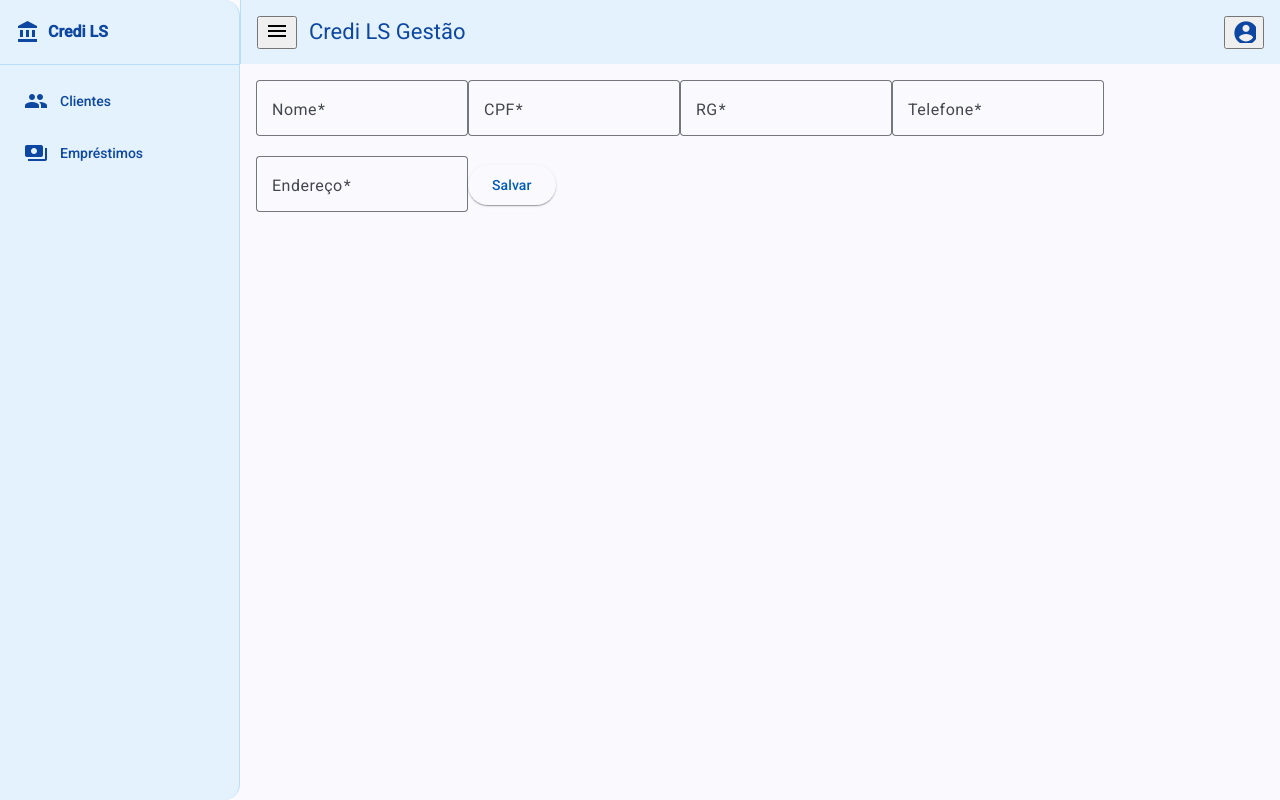
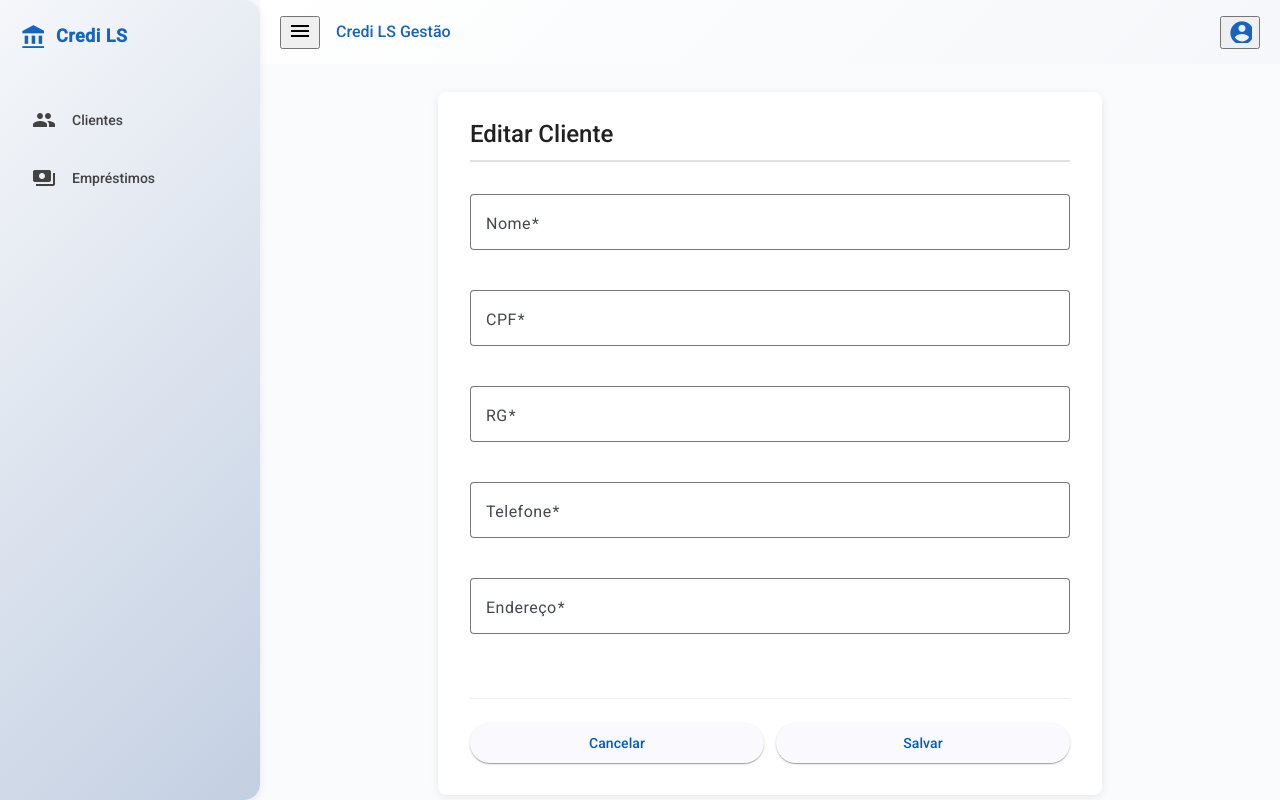
Before and after one commit to rodrigofelix12/credi-front, an Angular app: page /clientes/1/editar in a window 1280 px wide. Built offline with nearby package versions, Linux system fonts and the light colour scheme; no server answers.

Commit message:
fix: layout of form and list tables fixed

```diff
--- a/src/app/app.config.ts
+++ b/src/app/app.config.ts
@@ -1,11 +1,13 @@
 import { ApplicationConfig, provideBrowserGlobalErrorListeners } from '@angular/core';
 import { provideRouter } from '@angular/router';
+import { provideHttpClient } from '@angular/common/http';
 
 import { routes } from './app.routes';
 
 export const appConfig: ApplicationConfig = {
   providers: [
     provideBrowserGlobalErrorListeners(),
-    provideRouter(routes)
+    provideRouter(routes),
+    provideHttpClient()
   ]
 };
--- a/src/app/app.routes.ts
+++ b/src/app/app.routes.ts
@@ -1,5 +1,6 @@
 import { Routes } from '@angular/router';
 import { MainLayout } from './layout/main-layout/main-layout';
+import { ClientesResolver } from './core/resolvers/clientes.resolver';
 
 export const routes: Routes = [
   {
@@ -10,7 +11,10 @@ export const routes: Routes = [
         path: 'clientes',
         loadComponent: () =>
           import('./pages/clientes/clientes-list/clientes-list')
-            .then(c => c.ClientesList)
+            .then(c => c.ClientesList),
+        resolve: {
+          clientes: ClientesResolver
+        }
       },
       {
         path: 'clientes/novo',
--- /dev/null
+++ b/src/app/core/resolvers/clientes.resolver.ts
@@ -0,0 +1,23 @@
+import { Injectable } from '@angular/core';
+import {
+  Resolve,
+  ActivatedRouteSnapshot,
+  RouterStateSnapshot,
+} from '@angular/router';
+import { Observable } from 'rxjs';
+import { ClienteService } from '../services/cliente.service';
+import { Cliente } from '../models/cliente.model';
+
+@Injectable({
+  providedIn: 'root',
+})
+export class ClientesResolver implements Resolve<Cliente[]> {
+  constructor(private service: ClienteService) {}
+
+  resolve(
+    route: ActivatedRouteSnapshot,
+    state: RouterStateSnapshot
+  ): Observable<Cliente[]> {
+    return this.service.listar();
+  }
+}
--- a/src/app/layout/main-layout/main-layout.css
+++ b/src/app/layout/main-layout/main-layout.css
@@ -3,77 +3,107 @@
 }
 
 .sidenav {
-  width: 240px;
-  background: #e3f2fd;
-  box-shadow: none !important;
-  border-right: 1px solid #bbdefb;
+  width: 260px;
+  background: linear-gradient(135deg, #f5f7fa 0%, #c3cfe2 100%);
+  box-shadow: 0 2px 8px rgba(0, 0, 0, 0.08);
+  border-right: none;
   display: flex;
   flex-direction: column;
 }
 
 .sidenav-header {
-  height: 64px;
+  height: 72px;
   display: flex;
   align-items: center;
-  gap: 8px;
-  padding: 0 16px;
+  gap: 12px;
+  padding: 0 20px;
   font-weight: 600;
-  color: #0d47a1;
-  border-bottom: 1px solid #bbdefb;
+  color: #1565c0;
+  border-bottom: none;
+  margin-bottom: 8px;
 }
 
 .logo-icon {
-  color: #0d47a1;
+  color: #1565c0;
+  font-size: 28px;
 }
 
 .logo-text {
-  font-size: 16px;
+  font-size: 18px;
+  letter-spacing: 0.5px;
 }
 
 .sidenav-menu {
   flex: 1;
   overflow-y: auto;
+  padding: 8px 0;
 }
 
 mat-nav-list a {
   display: flex;
   align-items: center;
-  gap: 12px;
-
-  padding: 12px 16px;
-  margin: 4px 8px;
-  border-radius: 6px;
-
-  color: #0d47a1;
+  gap: 16px;
+  padding: 14px 20px;
+  margin: 6px 12px;
+  border-radius: 8px;
+  color: #424242;
   font-weight: 500;
+  transition: all 0.3s ease;
+  text-decoration: none;
 }
 
 mat-nav-list a:hover {
-  background-color: #e3f2fd;
+  background-color: rgba(21, 101, 192, 0.08);
+  color: #1565c0;
 }
 
 mat-nav-list a.active {
-  background-color: #bbdefb;
+  background-color: rgba(21, 101, 192, 0.15);
+  color: #1565c0;
+  font-weight: 600;
 }
 
+mat-nav-list a mat-icon {
+  color: inherit;
+}
 
 .toolbar {
-  background: #e3f2fd;
-  color: #0d47a1;
-  box-shadow: none;
-  border-left: 1px solid #bbdefb;
-  gap: 12px;
+  background: linear-gradient(135deg, #ffffff 0%, #f5f7fa 100%);
+  color: #1565c0;
+  box-shadow: 0 2px 8px rgba(0, 0, 0, 0.08);
+  border-left: none;
+  gap: 16px;
+  padding: 0 20px;
+  display: flex;
+  align-items: center;
+}
+
+.title {
+  font-weight: 500;
+  font-size: 16px;
 }
 
 .spacer {
   flex: 1;
 }
 
+.avatar-btn {
+  transition: transform 0.2s ease;
+  margin-left: auto;
+}
+
+.avatar-btn:hover {
+  transform: scale(1.1);
+}
+
 .avatar-btn mat-icon {
   font-size: 28px;
-  color: #0d47a1;
+  color: #1565c0;
 }
 
 .content {
-  padding: 16px;
+  padding: 28px 32px;
+  background: #fafbfc;
+  overflow-y: auto;
+  height: calc(100vh - 72px);
 }
--- a/src/app/pages/clientes/cliente-form/cliente-form.css
+++ b/src/app/pages/clientes/cliente-form/cliente-form.css
@@ -0,0 +1,52 @@
+.form-container {
+  max-width: 600px;
+  margin: 0 auto;
+  padding: 32px;
+  background: white;
+  border-radius: 8px;
+  box-shadow: 0 2px 8px rgba(0, 0, 0, 0.08);
+}
+
+.form-header {
+  margin-bottom: 32px;
+  padding-bottom: 16px;
+  border-bottom: 2px solid #e0e0e0;
+}
+
+.form-header h2 {
+  margin: 0;
+  font-size: 24px;
+  font-weight: 500;
+  color: #212121;
+}
+
+form {
+  display: flex;
+  flex-direction: column;
+  gap: 20px;
+}
+
+mat-form-field {
+  width: 100%;
+}
+
+.form-actions {
+  display: flex;
+  gap: 12px;
+  margin-top: 24px;
+  padding-top: 24px;
+  border-top: 1px solid #f0f0f0;
+}
+
+.form-actions button {
+  flex: 1;
+}
+
+.btn-cancelar {
+  background: #f5f5f5;
+  color: #424242;
+}
+
+.btn-cancelar:hover {
+  background: #e0e0e0;
+}
--- a/src/app/pages/clientes/cliente-form/cliente-form.html
+++ b/src/app/pages/clientes/cliente-form/cliente-form.html
@@ -1,3 +1,8 @@
+<div class="form-container">
+  <div class="form-header">
+    <h2>{{ id ? 'Editar Cliente' : 'Novo Cliente' }}</h2>
+  </div>
+
   <form [formGroup]="form">
     <mat-form-field appearance="outline">
       <mat-label>Nome</mat-label>
@@ -24,7 +29,13 @@
       <input matInput formControlName="endereco">
     </mat-form-field>
 
-  <button mat-raised-button color="primary" (click)="salvar()">
+    <div class="form-actions">
+      <button mat-raised-button (click)="voltar()" class="btn-cancelar">
+        Cancelar
+      </button>
+      <button mat-raised-button color="primary" (click)="salvar()" class="btn-salvar">
         Salvar
       </button>
+    </div>
   </form>
+</div>
--- a/src/app/pages/clientes/cliente-form/cliente-form.ts
+++ b/src/app/pages/clientes/cliente-form/cliente-form.ts
@@ -59,4 +59,7 @@ export class ClienteForm implements OnInit {
     action.subscribe(() => this.router.navigate(['/clientes']));
   }
 
+  voltar() {
+    this.router.navigate(['/clientes']);
+  }
 }
--- a/src/app/pages/clientes/clientes-list/clientes-list.css
+++ b/src/app/pages/clientes/clientes-list/clientes-list.css
@@ -0,0 +1,137 @@
+.container {
+  display: flex;
+  flex-direction: column;
+  gap: 24px;
+}
+
+.header {
+  display: flex;
+  justify-content: space-between;
+  align-items: center;
+  padding-bottom: 16px;
+  border-bottom: 2px solid #e0e0e0;
+}
+
+.header h2 {
+  margin: 0;
+  font-size: 24px;
+  font-weight: 500;
+  color: #212121;
+}
+
+.btn-novo {
+  padding: 10px 24px;
+  border-radius: 8px;
+  font-weight: 500;
+}
+
+.table-container {
+  background: white;
+  border-radius: 8px;
+  box-shadow: 0 2px 8px rgba(0, 0, 0, 0.08);
+  overflow: hidden;
+}
+
+table {
+  width: 100%;
+}
+
+th {
+  background: linear-gradient(135deg, #f5f7fa 0%, #e8eef7 100%);
+  color: #424242;
+  font-weight: 600;
+  padding: 16px;
+  text-align: left;
+}
+
+td {
+  padding: 16px;
+  border-top: 1px solid #f0f0f0;
+}
+
+tr:hover {
+  background-color: #f9f9f9;
+}
+
+.acoes {
+  display: flex;
+  gap: 8px;
+  justify-content: center;
+}
+
+.acoes button {
+  color: #1565c0;
+  transition: all 0.2s ease;
+}
+
+.acoes button:hover {
+  color: #0d47a1;
+  transform: scale(1.2);
+}
+
+.loading {
+  display: flex;
+  flex-direction: column;
+  justify-content: center;
+  align-items: center;
+  min-height: 300px;
+  gap: 16px;
+  color: #999;
+}
+
+.loading p {
+  margin: 0;
+  font-size: 16px;
+}
+
+.error {
+  display: flex;
+  flex-direction: column;
+  justify-content: center;
+  align-items: center;
+  min-height: 300px;
+  gap: 16px;
+  padding: 32px;
+  background: white;
+  border-radius: 8px;
+  box-shadow: 0 2px 8px rgba(0, 0, 0, 0.08);
+  color: #d32f2f;
+  text-align: center;
+}
+
+.error mat-icon {
+  font-size: 48px;
+  width: 48px;
+  height: 48px;
+}
+
+.error p {
+  margin: 0;
+  font-size: 16px;
+}
+
+.empty {
+  display: flex;
+  flex-direction: column;
+  justify-content: center;
+  align-items: center;
+  min-height: 300px;
+  gap: 16px;
+  padding: 32px;
+  background: white;
+  border-radius: 8px;
+  box-shadow: 0 2px 8px rgba(0, 0, 0, 0.08);
+  color: #999;
+  text-align: center;
+}
+
+.empty mat-icon {
+  font-size: 48px;
+  width: 48px;
+  height: 48px;
+}
+
+.empty p {
+  margin: 0;
+  font-size: 16px;
+}
--- a/src/app/pages/clientes/clientes-list/clientes-list.html
+++ b/src/app/pages/clientes/clientes-list/clientes-list.html
@@ -1,9 +1,29 @@
-<button mat-raised-button color="primary" (click)="novo()">
+<div class="container">
+  <div class="header">
+    <h2>Clientes</h2>
+    <button mat-raised-button color="primary" (click)="novo()" class="btn-novo">
       Novo Cliente
     </button>
+  </div>
 
+  @if (loading) {
+    <div class="loading">
+      <mat-spinner diameter="40"></mat-spinner>
+      <p>Carregando clientes...</p>
+    </div>
+  }
+
+  @if (!loading && error) {
+    <div class="error">
+      <mat-icon>error_outline</mat-icon>
+      <p>{{ error }}</p>
+      <button mat-raised-button (click)="load()">Tentar novamente</button>
+    </div>
+  }
+
+  @if (!loading && !error && dataSource.data.length > 0) {
+    <div class="table-container">
       <table mat-table [dataSource]="dataSource">
-
         <ng-container matColumnDef="id">
           <th mat-header-cell *matHeaderCellDef>ID</th>
           <td mat-cell *matCellDef="let c">{{ c.id }}</td>
@@ -16,8 +36,8 @@
 
         <ng-container matColumnDef="acoes">
           <th mat-header-cell *matHeaderCellDef>Ações</th>
-    <td mat-cell *matCellDef="let c">
-      <button mat-icon-button (click)="editar(c)">
+          <td mat-cell *matCellDef="let c" class="acoes">
+            <button mat-icon-button (click)="editar(c)" matTooltip="Editar">
               <mat-icon>edit</mat-icon>
             </button>
           </td>
@@ -26,3 +46,14 @@
         <tr mat-header-row *matHeaderRowDef="displayedColumns"></tr>
         <tr mat-row *matRowDef="let row; columns: displayedColumns"></tr>
       </table>
+    </div>
+  }
+
+  @if (!loading && !error && dataSource.data.length === 0) {
+    <div class="empty">
+      <mat-icon>folder_open</mat-icon>
+      <p>Nenhum cliente cadastrado</p>
+      <button mat-raised-button color="primary" (click)="novo()">Cadastrar primeiro cliente</button>
+    </div>
+  }
+</div>
--- a/src/app/pages/clientes/clientes-list/clientes-list.ts
+++ b/src/app/pages/clientes/clientes-list/clientes-list.ts
@@ -1,11 +1,13 @@
-import {Component, OnInit} from '@angular/core';
+import {Component, OnInit, ChangeDetectorRef} from '@angular/core';
 import {ClienteService} from '../../../core/services/cliente.service';
-import {Router} from '@angular/router';
+import {Router, ActivatedRoute} from '@angular/router';
 import {Cliente} from '../../../core/models/cliente.model';
 import {MatTableDataSource, MatTableModule} from '@angular/material/table';
 import {MatIconModule} from '@angular/material/icon';
 import {MatButtonModule} from '@angular/material/button';
 import {CommonModule} from '@angular/common';
+import {MatTooltipModule} from '@angular/material/tooltip';
+import {MatProgressSpinnerModule} from '@angular/material/progress-spinner';
 
 @Component({
   selector: 'app-clientes-list',
@@ -14,7 +16,9 @@ import {CommonModule} from '@angular/common';
     CommonModule,
     MatTableModule,
     MatButtonModule,
-    MatIconModule
+    MatIconModule,
+    MatTooltipModule,
+    MatProgressSpinnerModule
   ],
   templateUrl: './clientes-list.html',
   styleUrl: './clientes-list.css',
@@ -24,22 +28,51 @@ export class ClientesList implements OnInit {
   displayedColumns = ['id', 'name', 'acoes'];
   dataSource = new MatTableDataSource<Cliente>();
   loading = false;
+  error: string | null = null;
 
   constructor(
     private service: ClienteService,
-    private router: Router
+    private router: Router,
+    private route: ActivatedRoute,
+    private cdr: ChangeDetectorRef
   ) {}
 
   ngOnInit() {
-    this.load();
+    // Obter dados do resolver
+    this.route.data.subscribe(data => {
+      if (data['clientes']) {
+        console.log('Clientes do resolver:', data['clientes']);
+        this.dataSource.data = data['clientes'];
+        this.loading = false;
+        this.error = null;
+      }
+    });
+
+    // Carregamento manual se necessário
+    if (!this.dataSource.data || this.dataSource.data.length === 0) {
+      this.load();
+    }
   }
 
   load(): void {
     this.loading = true;
+    this.error = null;
+    this.cdr.markForCheck();
+
     this.service.listar().subscribe({
-      next: res => this.dataSource.data = res,
-      complete: () => this.loading = false,
-    })
+      next: (res) => {
+        console.log('Clientes recebidos:', res);
+        this.dataSource.data = res;
+        this.loading = false;
+        this.cdr.markForCheck();
+      },
+      error: (err) => {
+        console.error('Erro ao carregar clientes:', err);
+        this.error = 'Erro ao carregar clientes. Verifique a conexão com o servidor.';
+        this.loading = false;
+        this.cdr.markForCheck();
+      }
+    });
   }
 
   novo() {
```
Also changed, not shown: 1 other file (tests, documents, lock files or other folders). Lines whose indentation alone changed are shown as unchanged.
